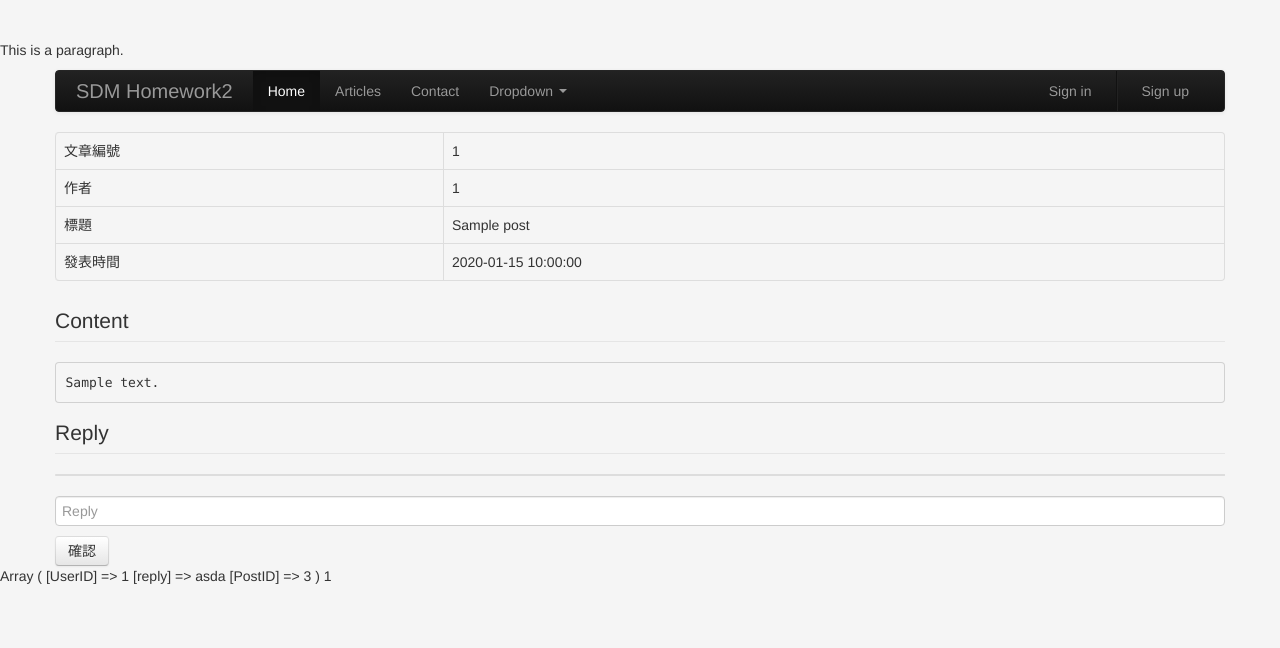
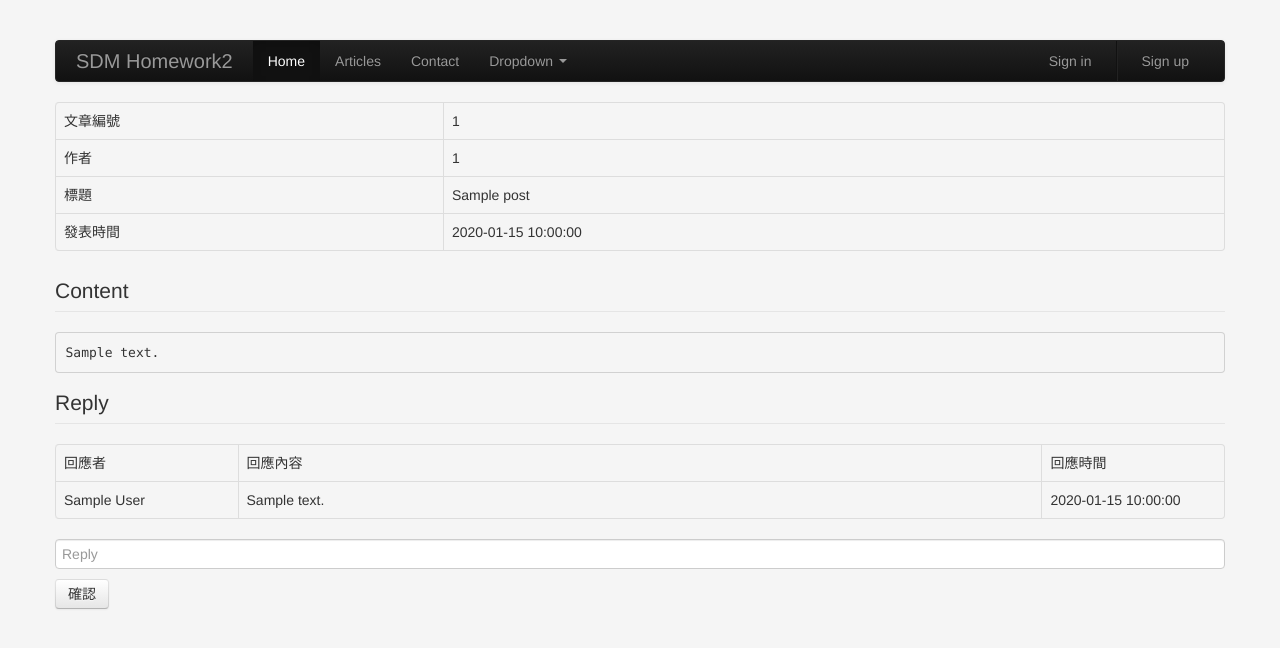
Before and after one commit to eaglerayp/PHP-CIforum, a CodeIgniter app: the page made by application/views/article_view.php in a window 1280 px wide. Shown: the top 648 px of the page. Run offline with CodeIgniter, Linux system fonts and the light colour scheme; tables that the repository leaves empty or names only in its code hold one stand-in row (values such as "Sample post"); the template is opened without the code that fills it: most values are stand-ins (such as "Sample title", 1, 10 or a date in 2020).

Commit message:
Replys showed in View, all hw2 done

```diff
--- a/application/views/article_view.php
+++ b/application/views/article_view.php
@@ -1,6 +1,4 @@
     <?php include("_header.php"); ?>
-
-    <p>This is a paragraph.</p>
     <div class="container article-view">
         <?php include("_navbar.php") ?>
         <!-- content -->
@@ -30,9 +28,31 @@
             <legend>Reply</legend>
 
             <table id="Replies" class="table table-bordered">
+                <tr>
+                    <td class="span2">回應者</td>
+                    <td class="span8">回應內容</td>
+                    <td class="span2">回應時間</td>
+                </tr>
+            <?php
+
+                foreach ($Replies as $row)
+                {
+                   echo ("<tr>");
+                   echo '<td class="span2">';
+                   echo ($row["Author"]);
+                   echo "</td>";
+                   echo '<td class="span8">';
+                   echo ($row["Content"]);
+                   echo "</td>";
+                   echo '<td class="span2">';;
+                   echo ($row["Timestamp"]);
+                   echo "</td>";
+                   echo ("</tr>");
+                }
+            ?>
             </table>
 
-            <input class="input-block-level" type="text" id="Reply" placeholder="Reply">
+            <input class="input-block-level" type="text" id="ReplyContent" placeholder="Reply">
             <button id="submitreply" class="btn " type="button" onclick="AjaxReply();">確認</button>
 
         </div>
@@ -51,25 +71,14 @@
     <script src="<?=base_url("/js/bootstrap-collapse.js")?>"></script>
     <script src="<?=base_url("/js/bootstrap-carousel.js")?>"></script>
     <script src="<?=base_url("/js/bootstrap-typeahead.js")?>"></script>
-<?php
-
-$data =json_decode('{"UserID":1,"reply":"asda","PostID":3}',true);
-print_r ($data);
-echo ($data['UserID']);
-//echo (($data['UserID']+";"+$data['reply']+";"+$data['PostID']));
-?>
 
 <script type="text/javascript">
-    console.log("123");
     var URLS= 'http://localhost/cihw2/index.php/article/reply';
-    var Reply= $("#Reply").val();
+    var Reply= $('#ReplyContent').val();
     var UserID= $('#UserID').text();
     var PostID =$("#PostID").text();
+    console.log(Reply);
     var jsdata= {"UserID":UserID,"reply":Reply,"PostID":+PostID};
-    //console.log("js:"+jsdata);
-    //console.log(jsdata.UserID);
-
-
 
     function AjaxReply() {
         $.ajax({
@@ -78,10 +87,10 @@ echo ($data['UserID']);
             url: URLS,
             data: jsdata,
             success: function(data) {
-                $('#Replies').append("<td>"+data.Author+":"+data.Content+"   "+data.Timestamp+"</td>");
+                $('#Replies').append("<tr><td class='span2'>"+data.Author+"</td><td class='span8'>"+data.Content+" </td><td class='span2'> "+data.Timestamp+"</td></tr>");
             },
             error : function(data) {
-                console.log("F"+data);
+                alert("error!");
             }
         });
     }//end AjaxReply
```
Also changed, not shown: application/controllers/article.php (+6 -3 lines), application/models/replymodel.php (+10 -6 lines).
